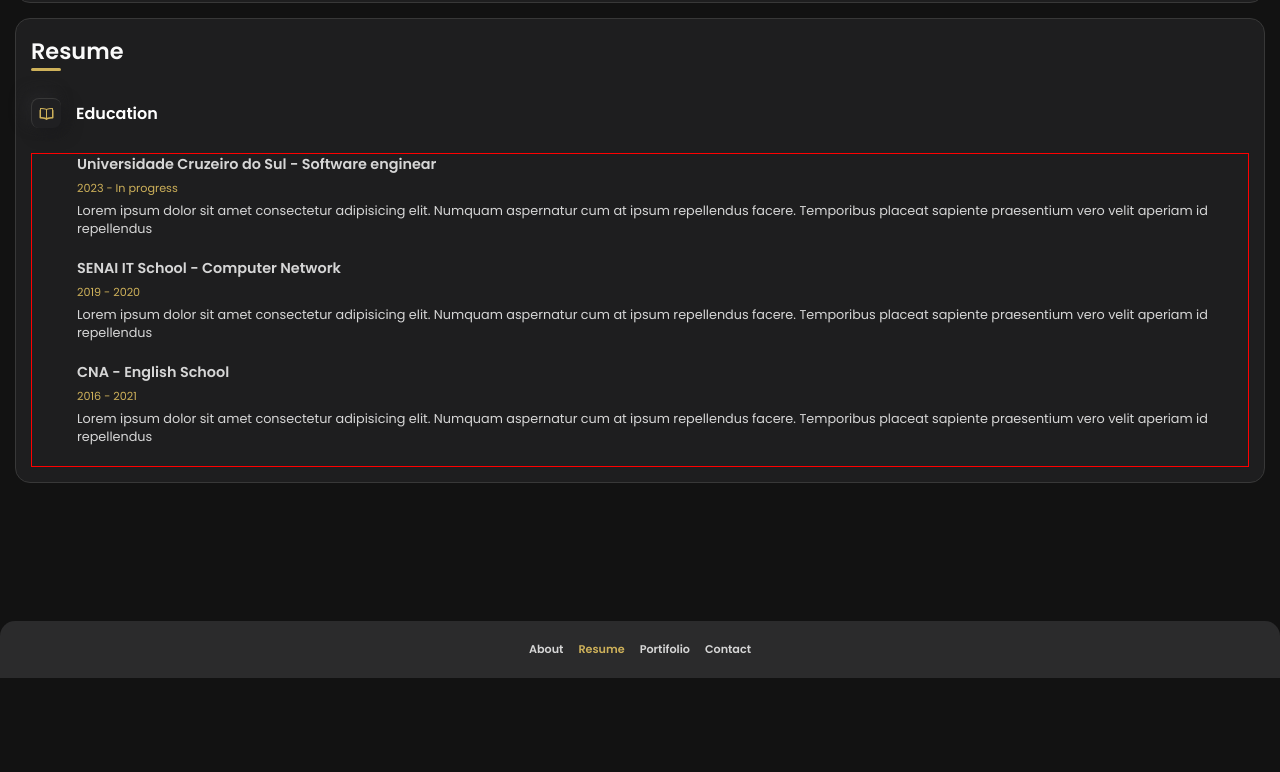
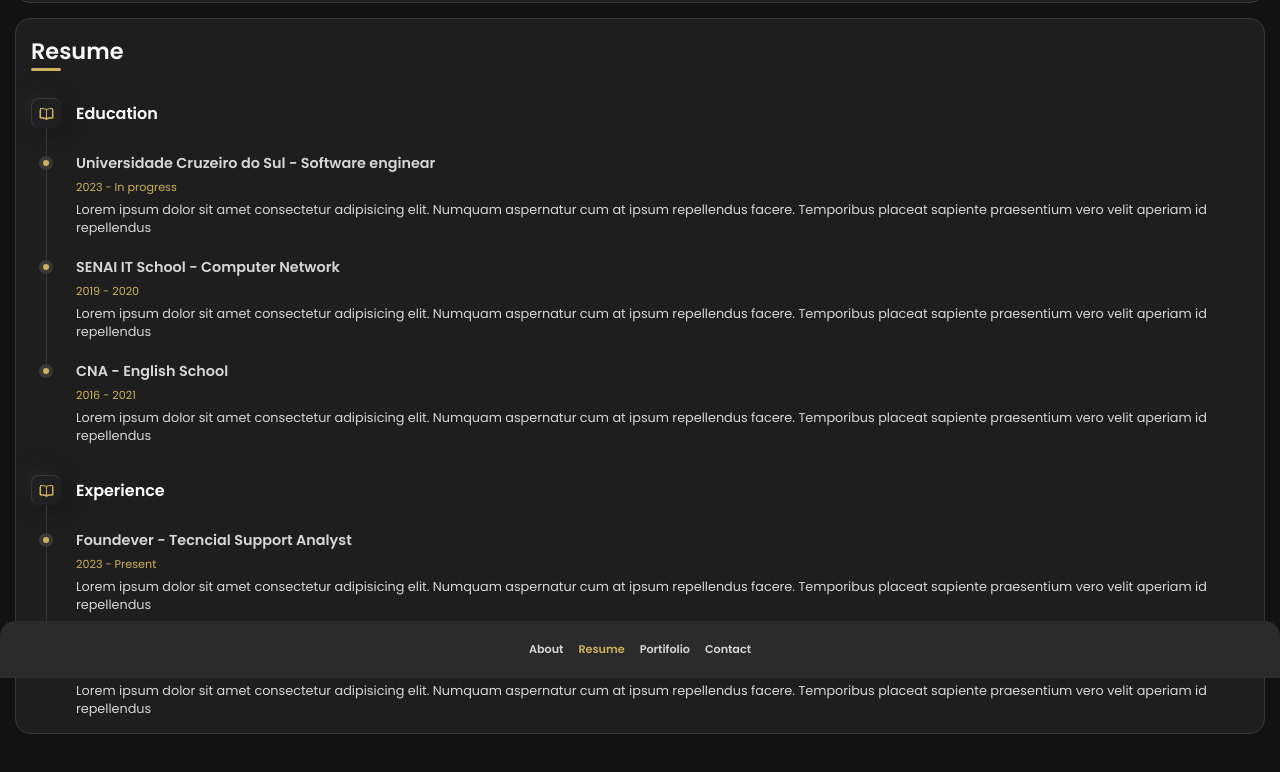
Before and after one commit to santowanderson/Portifolio, a plain HTML site: page resume.html in a window 1280 px wide. Shown: the part 122-894 px from the top of the page. Before the commit the page ends 800 px from the top, so only its background shows below. Drawn offline with Linux system fonts and the light colour scheme.

Commit message:
resume style finished

```diff
--- a/css/style.css
+++ b/css/style.css
@@ -68,6 +68,7 @@
 
 #main_container {
     min-width: 375px;
+    margin-bottom: 60px;
 }
 
 /*----------------------------
@@ -273,6 +274,7 @@
     border-top-left-radius: var(--border-radius);
     border-top-right-radius: var(--border-radius);
     padding: 20px;
+    z-index: 1;
 }
 
 #navbar ul {
@@ -360,31 +362,52 @@
     font: 500;
 }
 
-.roadmap_items {
+.timeline_list {
     padding-left: 45px;
     margin-top: 25px;
-    border: 1px solid red;
 }
 
-.roadmap_items li {
-    margin-bottom: 20px;
-}
-
-.roadmap_items h2 {
+.timeline_list h2 {
     color: var(--light-gray);
     font-weight: 600;
     font-size: 0.9rem;
 }
 
-.roadmap_items p:first-of-type {
+.timeline_list p:first-of-type {
     color: var(--vegas-gold);
     margin-top: 5px;
     margin-bottom: 5px;
     font-size: 0.7rem;
 }
 
-.roadmap_items p:last-of-type {
+.timeline_list p:last-of-type {
     color: var(--light-gray);
     font-size: 0.8rem;
     font-weight: 400;
 }
+
+.timeline_items {position: relative;}
+
+.timeline_items:not(:last-child) {margin-bottom: 20px;}
+
+.timeline_items:not(:last-child)::before {
+    content: '';
+    position: absolute;
+    top: -25px;
+    left: -30px;
+    width: 1px;
+    height: calc(100% + 50px);
+    background-color: var(--border-color);
+}
+
+.timeline_items::after {
+    content: '';
+    position: absolute;
+    top: 7px;
+    left: -33px;
+    height: 6px;
+    width: 6px;
+    background-color: var(--vegas-gold);
+    border-radius: 50%;
+    box-shadow: 0 0 0 4px var(--border-color);
+}
--- a/resume.html
+++ b/resume.html
@@ -101,34 +101,59 @@
                             <h1>Education</h1>
                         </div>
                     </div>
-                    <ul class="roadmap_items">
-                        <li>
+                    <ul class="timeline_list">
+                        <li class="timeline_items">
                             <h2>Universidade Cruzeiro do Sul - Software enginear</h2>
                             <p>2023 - In progress</p>
                             <p>
                                 Lorem ipsum dolor sit amet consectetur adipisicing elit. Numquam aspernatur cum at ipsum
-                                repellendus facere. Temporibus placeat sapiente praesentium vero velit aperiam id repellendus
+                                repellendus facere. Temporibus placeat sapiente praesentium vero velit aperiam id
+                                repellendus
                             </p>
-                            <span class="mark"></span>
                         </li>
-                        <li>
-                        <li>
+                        <li class="timeline_items">
                             <h2>SENAI IT School - Computer Network</h2>
                             <p>2019 - 2020</p>
                             <p>
                                 Lorem ipsum dolor sit amet consectetur adipisicing elit. Numquam aspernatur cum at ipsum
-                                repellendus facere. Temporibus placeat sapiente praesentium vero velit aperiam id repellendus
+                                repellendus facere. Temporibus placeat sapiente praesentium vero velit aperiam id
+                                repellendus
                             </p>
-                            <span class="mark"></span>
                         </li>
-                        <li>
+                        <li class="timeline_items">
                             <h2>CNA - English School</h2>
-                                <p>2016 - 2021</p>
-                                <p>
-                                    Lorem ipsum dolor sit amet consectetur adipisicing elit. Numquam aspernatur cum at ipsum
-                                    repellendus facere. Temporibus placeat sapiente praesentium vero velit aperiam id repellendus
-                                </p>
-                                <span class="mark"></span>
+                            <p>2016 - 2021</p>
+                            <p>
+                                Lorem ipsum dolor sit amet consectetur adipisicing elit. Numquam aspernatur cum at ipsum
+                                repellendus facere. Temporibus placeat sapiente praesentium vero velit aperiam id
+                                repellendus
+                            </p>
+                        </li>
+                    </ul>
+                    <div class="resume_timeline">
+                        <div class="resume_titles">
+                            <span class="icons"><img src="./assets/book.png" alt="Book icon"></span>
+                            <h1>Experience</h1>
+                        </div>
+                    </div>
+                    <ul class="timeline_list">
+                        <li class="timeline_items">
+                            <h2>Foundever - Tecncial Support Analyst</h2>
+                            <p>2023 - Present</p>
+                            <p>
+                                Lorem ipsum dolor sit amet consectetur adipisicing elit. Numquam aspernatur cum at ipsum
+                                repellendus facere. Temporibus placeat sapiente praesentium vero velit aperiam id
+                                repellendus
+                            </p>
+                        </li>
+                        <li class="timeline_items">
+                            <h2>Fidelity - Incoming telemarketer</h2>
+                            <p>2018 - 2019</p>
+                            <p>
+                                Lorem ipsum dolor sit amet consectetur adipisicing elit. Numquam aspernatur cum at ipsum
+                                repellendus facere. Temporibus placeat sapiente praesentium vero velit aperiam id
+                                repellendus
+                            </p>
                         </li>
                     </ul>
                 </div>
@@ -139,4 +164,5 @@
 
     <script src="./js/script.js"></script>
 </body>
+
 </html>
```
